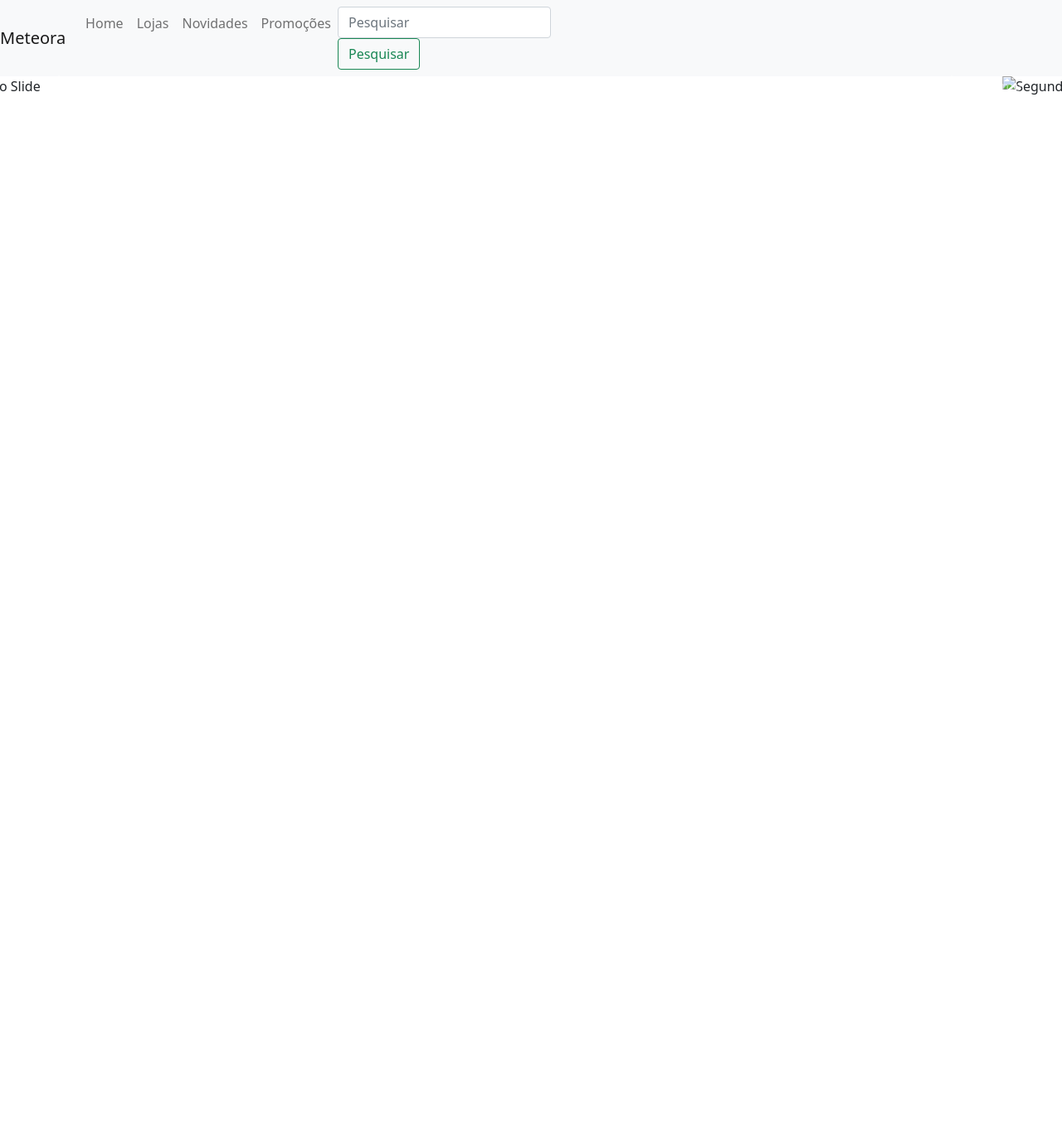
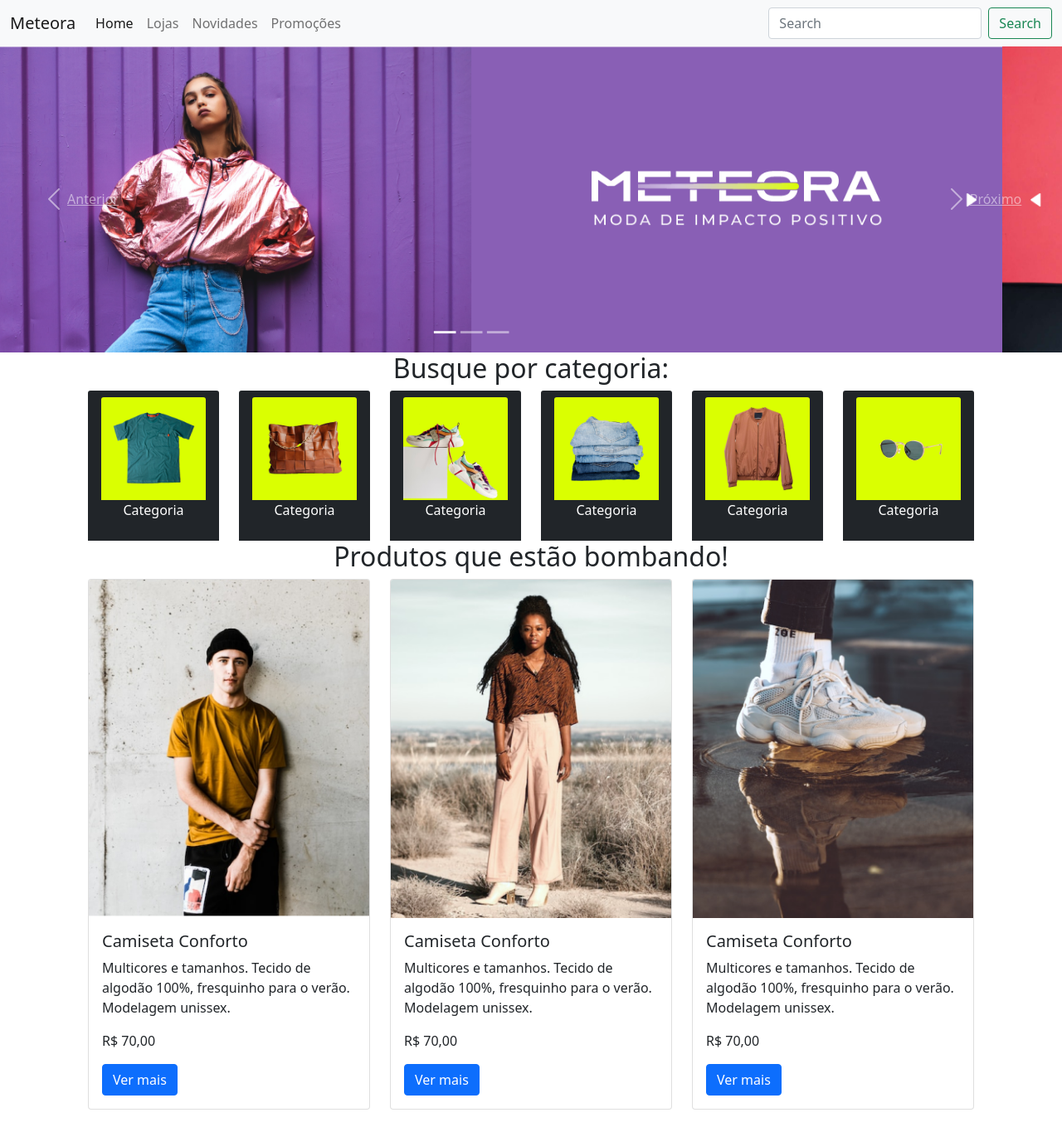
Before and after one commit to nalugao/learning_bootscrap, a plain HTML site: page alura/index.html in a window 1280 px wide. Shown: the top 1365 px of the page at 83% size. Before the commit the page ends 800 px from the top, so only its background shows below. Drawn offline with nearby package versions, Linux system fonts and the light colour scheme.

Commit message:
Enhance index.html with Bootstrap navbar, carousel, and product cards; add new image assets

```diff
--- a/alura/index.html
+++ b/alura/index.html
@@ -1,29 +1,40 @@
 <!DOCTYPE html>
 <html lang="pt-br">
   <head>
-    <meta charset="UTF-8">
-    <meta name="viewport" content="width=device-width, initial-scale=1.0">
+    <meta charset="UTF-8" />
+    <meta name="viewport" content="width=device-width, initial-scale=1.0" />
     <title>Alura - Bootscrap</title>
     <link
       href="https://cdn.jsdelivr.net/npm/bootstrap@5.1.3/dist/css/bootstrap.min.css"
       rel="stylesheet"
     />
+    <script src="https://cdn.jsdelivr.net/npm/bootstrap@5.1.3/dist/js/bootstrap.bundle.min.js"></script>
   </head>
+
   <body>
-    <nav class="navbar navbar-expand-lg navbar-light bg-light">
+    <nav class="navbar navbar-expand-md navbar-light bg-light">
+      <div class="container-fluid">
         <a class="navbar-brand" href="#">Meteora</a>
-  <button class="navbar-toggler" type="button" data-toggle="collapse" data-target="#conteudoNavbarSuportado" aria-controls="conteudoNavbarSuportado" aria-expanded="false" aria-label="Alterna navegação">
+        <button
+          class="navbar-toggler"
+          type="button"
+          data-bs-toggle="collapse"
+          data-bs-target="#navbarSupportedContent"
+          aria-controls="navbarSupportedContent"
+          aria-expanded="false"
+          aria-label="Toggle navigation"
+        >
           <span class="navbar-toggler-icon"></span>
         </button>
-
-  <div class="collapse navbar-collapse" id="conteudoNavbarSuportado">
-    <ul class="navbar-nav mr-auto">
-      <li class="nav-item active">
-        <a class="nav-link" href="#">Home <span class="sr-only"></span></a>
+        <div class="collapse navbar-collapse" id="navbarSupportedContent">
+          <ul class="navbar-nav me-auto">
+            <li class="nav-item">
+              <a class="nav-link active" aria-current="page" href="#">Home</a>
             </li>
             <li class="nav-item">
               <a class="nav-link" href="#">Lojas</a>
             </li>
+
             <li class="nav-item">
               <a class="nav-link" href="#">Novidades</a>
             </li>
@@ -31,43 +42,202 @@
             <li class="nav-item">
               <a class="nav-link" href="#">Promoções</a>
             </li>
-
-    <form class="form-inline my-2 my-lg-0">
-      <input class="form-control mr-sm-2" type="search" placeholder="Pesquisar" aria-label="Pesquisar"><button class="btn btn-outline-success my-2 my-sm-0" type="submit">Pesquisar</button>
+          </ul>
+          <form class="d-flex">
+            <input
+              class="form-control me-2"
+              type="search"
+              placeholder="Search"
+              aria-label="Search"
+            />
+            <button class="btn btn-outline-success" type="submit">
+              Search
+            </button>
           </form>
+        </div>
       </div>
     </nav>
 
-    <div id="carouselExampleIndicators" class="carousel slide" data-bs-ride="carousel">
+    <!--Carrossel-->
+    <div
+      id="carouselExampleIndicators"
+      class="carousel slide"
+      data-bs-ride="carousel"
+    >
       <ol class="carousel-indicators">
-    <li data-target="#carouselExampleIndicators" data-slide-to="0" class="active"></li>
+        <li
+          data-target="#carouselExampleIndicators"
+          data-slide-to="0"
+          class="active"
+        ></li>
         <li data-target="#carouselExampleIndicators" data-slide-to="1"></li>
         <li data-target="#carouselExampleIndicators" data-slide-to="2"></li>
       </ol>
       <div class="carousel-inner">
         <div class="carousel-item active">
-      <img class="d-block w-100" src=".../800x400?auto=yes&bg=777&fg=555&text=Primeiro Slide" alt="Primeiro Slide">
+          <img
+            class="d-block w-100"
+            src="../src/banner_roxo.png"
+            alt="Primeiro Slide"
+          />
         </div>
         <div class="carousel-item">
-      <img class="d-block w-100" src=".../800x400?auto=yes&bg=666&fg=444&text=Segundo Slide" alt="Segundo Slide">
+          <img
+            class="d-block w-100"
+            src="../src/banner_rosa.png"
+            alt="Segundo Slide"
+          />
         </div>
         <div class="carousel-item">
-      <img class="d-block w-100" src=".../800x400?auto=yes&bg=555&fg=333&text=Terceiro Slide" alt="Terceiro Slide">
+          <img
+            class="d-block w-100"
+            src="../src/banner_laranja.png"
+            alt="Terceiro Slide"
+          />
         </div>
       </div>
-  <a class="carousel-control-prev" href="#carouselExampleIndicators" role="button" data-slide="prev">
+      <a
+        class="carousel-control-prev"
+        href="#carouselExampleIndicators"
+        role="button"
+        data-slide="prev"
+      >
         <span class="carousel-control-prev-icon" aria-hidden="true"></span>
         <span class="sr-only">Anterior</span>
       </a>
-  <a class="carousel-control-next" href="#carouselExampleIndicators" role="button" data-slide="next">
+      <a
+        class="carousel-control-next"
+        href="#carouselExampleIndicators"
+        role="button"
+        data-slide="next"
+      >
         <span class="carousel-control-next-icon" aria-hidden="true"></span>
         <span class="sr-only">Próximo</span>
       </a>
     </div>
 
+    <!--Grid categoria-->
+    <h2 class="text-center">Busque por categoria:</h2>
+    <div class="container row mx-auto g-4">
+        <div class="col-sm-6 col-md-4 col-lg-2">
+          <div class="card-header bg-dark text-white">
+            <img src="../src/card1.png" class="card-img-top" alt="..." />
+            <p class="text-center">Categoria</p>
+          </div>
+        </div>
+        <div class="col-sm-6 col-md-4 col-lg-2">
+          <div class="card-header bg-dark text-white">
+            <img src="../src/card01.png" class="card-img-top" alt="..." />
+            <p class="text-center">Categoria</p>
+          </div>
+        </div>
+          <div class="col-sm-6 col-md-4 col-lg-2">
+          <div class="card-header bg-dark text-white">
+            <img src="../src/card02.png" class="card-img-top" alt="..." />
+            <p class="text-center">Categoria</p>
+          </div>
+          </div>
+          <div class="col-sm-6 col-md-4 col-lg-2">
+          <div class="card-header bg-dark text-white">
+            <img src="../src/card03.png" class="card-img-top" alt="..." />
+            <p class="text-center">Categoria</p>
+          </div>
+          </div>
+                    <div class="col-sm-6 col-md-4 col-lg-2">
+
+          <div class="card-header bg-dark text-white">
+            <img src="../src/card04.png" class="card-img-top" alt="..." />
+            <p class="text-center">Categoria</p>
+          </div>
+                    </div>
+          <div class="col-sm-6 col-md-4 col-lg-2">
+          <div class="card-header bg-dark text-white">
+            <img src="../src/card05.png" class="card-img-top" alt="..." />
+            <p class="text-center">Categoria</p>
+          </div>
+          </div>
+        </div>
+      </div>
+    </div>
+
+    <h2 class="text-center">Produtos que estão bombando!</h2>
+      <div class="container row g-4 mx-auto">
+        <div class="col-sm-12 col-md-6 col-lg-4 pb-4">
+          <div class="card">
+            <img src="../src/image1.png" class="card-img-top" alt="...">
+            <div class="card-body">
+              <h5 class="card-title">Camiseta Conforto</h5>
+              <p class="card-text">Multicores e tamanhos. Tecido de algodão 100%, fresquinho para o verão. Modelagem unissex.</p>
+              <p>R$ 70,00</p>
+              <a href="#" class="btn btn-primary">Ver mais</a>
+            </div>
+          </div>
+        </div>
+
+        <div class="col-sm-12 col-md-6 col-lg-4 pb-4">
+          <div class="card">
+            <img src="../src/image2.png" class="card-img-top" alt="...">
+              <div class="card-body">
+                <h5 class="card-title">Camiseta Conforto</h5>
+                <p class="card-text">Multicores e tamanhos. Tecido de algodão 100%, fresquinho para o verão. Modelagem unissex.</p>
+                <p>R$ 70,00</p>
+                <a href="#" class="btn btn-primary">Ver mais</a>
+              </div>
+          </div>
+        </div>
 
 
+        <div class="col-sm-12 col-md-6 col-lg-4 pb-4">
+          <div class="card">
+            <img src="../src/image3.png" class="card-img-top" alt="...">
+              <div class="card-body">
+                <h5 class="card-title">Camiseta Conforto</h5>
+                <p class="card-text">Multicores e tamanhos. Tecido de algodão 100%, fresquinho para o verão. Modelagem unissex.</p>
+                <p>R$ 70,00</p>
+                <a href="#" class="btn btn-primary">Ver mais</a>
+              </div>
+          </div>
+        </div>
 
-    <script src="https://cdn.jsdelivr.net/npm/bootstrap@5.1.3/dist/js/bootstrap.bundle.min.js"></script>
+        <div class="col-sm-12 col-md-6 col-lg-4 pb-4">
+          <div class="card">
+            <img src="../src/image4.png" class="card-img-top" alt="...">
+              <div class="card-body">
+                <h5 class="card-title">Camiseta Conforto</h5>
+                <p class="card-text">Multicores e tamanhos. Tecido de algodão 100%, fresquinho para o verão. Modelagem unissex.</p>
+                <p>R$ 70,00</p>
+                <a href="#" class="btn btn-primary">Ver mais</a>
+              </div>
+          </div>
+        </div>
+
+        <div class="col-sm-12 col-md-6 col-lg-4 pb-4">
+          <div class="card">
+            <img src="../src/image5.png" class="card-img-top" alt="...">
+              <div class="card-body">
+                <h5 class="card-title">Camiseta Conforto</h5>
+                <p class="card-text">Multicores e tamanhos. Tecido de algodão 100%, fresquinho para o verão. Modelagem unissex.</p>
+                <p>R$ 70,00</p>
+                <a href="#" class="btn btn-primary">Ver mais</a>
+              </div>
+          </div>
+        </div>
+
+        <div class="col-sm-12 col-md-6 col-lg-4 pb-4">
+          <div class="card">
+            <img src="../src/image6.png" class="card-img-top" alt="...">
+              <div class="card-body">
+                <h5 class="card-title">Camiseta Conforto</h5>
+                <p class="card-text">Multicores e tamanhos. Tecido de algodão 100%, fresquinho para o verão. Modelagem unissex.</p>
+                <p>R$ 70,00</p>
+                <a href="#" class="btn btn-primary">Ver mais</a>
+              </div>
+          </div>
+        </div>
+      </div>
+    </div>
+
+
+    </div>
   </body>
 </html>
```
Also changed, not shown: src/banner_laranja.png (added), src/banner_rosa.png (added), src/banner_roxo.png (added), src/card01.png (added), src/card02.png (added), src/card03.png (added), src/card04.png (added), src/card05.png (added), src/card1.png (added), src/image1.png (added), src/image2.png (added), src/image3.png (added), src/image4.png (added), src/image5.png (added), 1 more files. Lines whose indentation alone changed are shown as unchanged.
